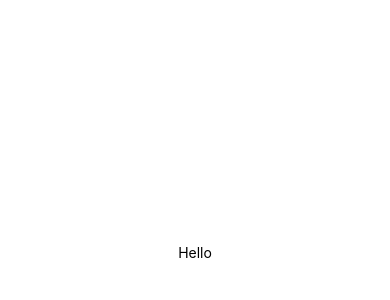
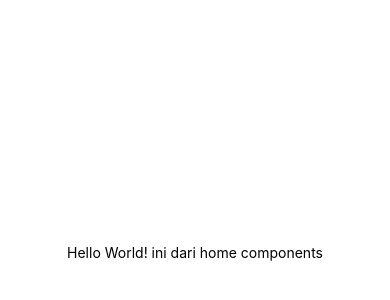
Before and after one commit to PrayogaBoedihartoyo/React-Native, a React Native app: screen / in a window 390 px wide. Shown: the part 170-470 px from the top of the page. Built offline with nearby package versions, Linux system fonts and the light colour scheme.

Commit message:
Initial commit

```diff
--- a/App.js
+++ b/App.js
@@ -1,10 +1,11 @@
 import { StatusBar } from 'expo-status-bar';
 import { StyleSheet, Text, View } from 'react-native';
+import HomeComponents from './components/HomeComponents';
 
 export default function App() {
   return (
     <View style={styles.container}>
-      <Text>Hello</Text>
+        <HomeComponents testing="Hello World! ini dari home components"/>
       <StatusBar style="auto" />
     </View>
   );
--- /dev/null
+++ b/components/HomeComponents.js
@@ -0,0 +1,13 @@
+import React from 'react';
+import { View, Text } from 'react-native';
+
+
+const HomeComponents = props => {
+    return (
+        <View>
+            <Text>{props.testing}</Text>
+        </View>
+    )
+}
+
+export default HomeComponents;
```
